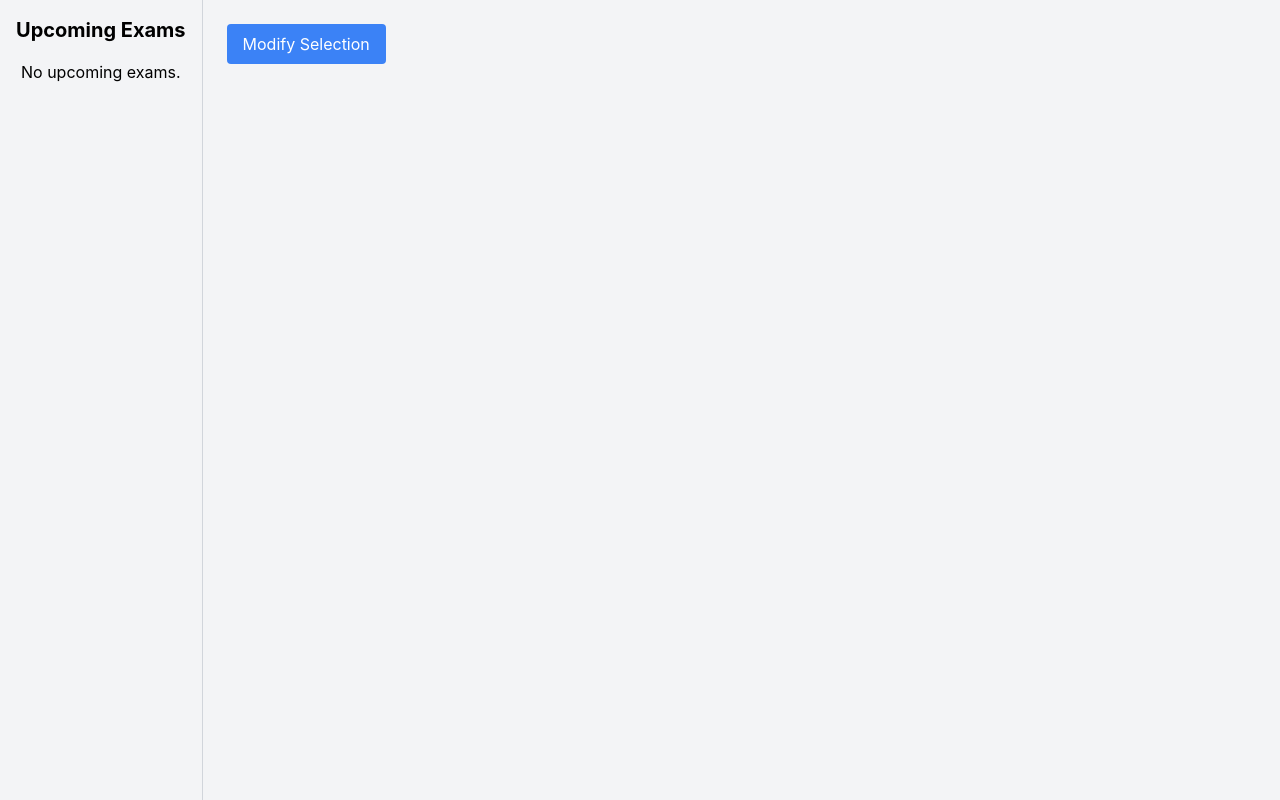
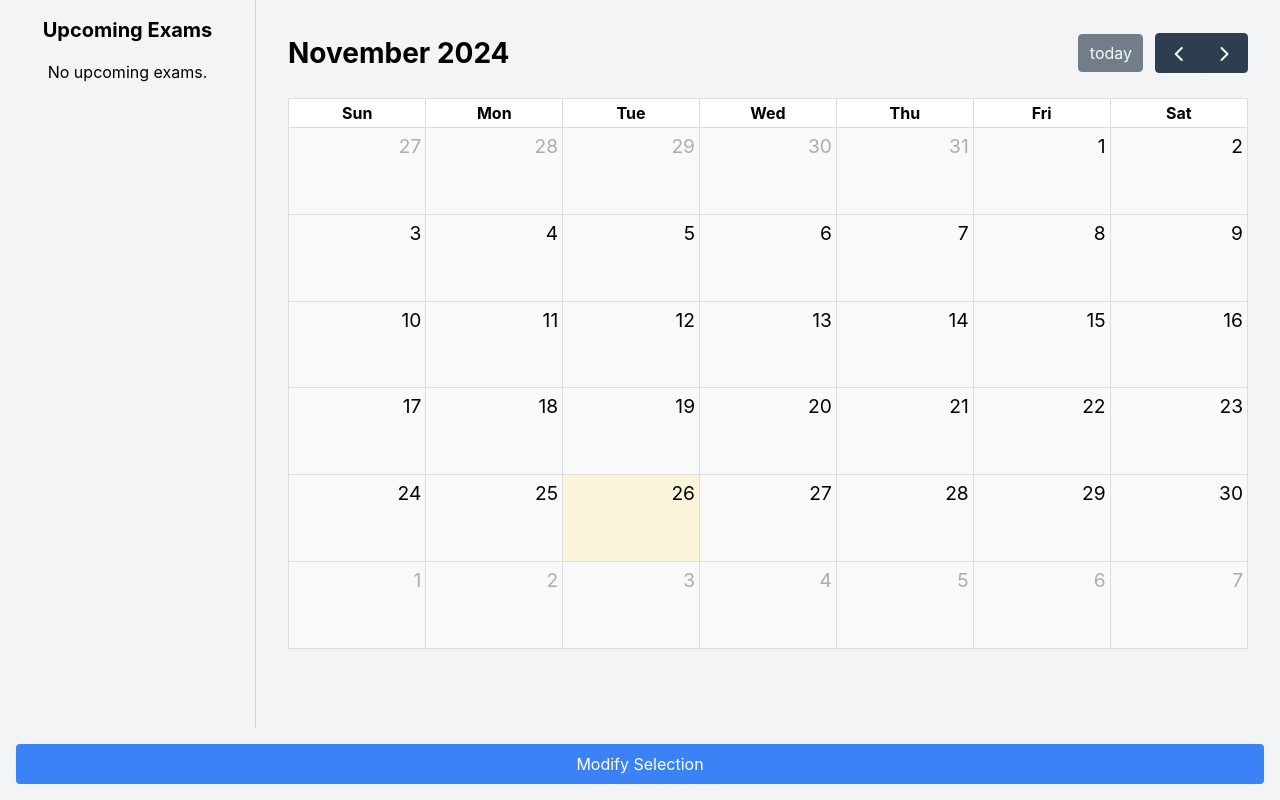
Before and after one commit to Er1cG1ao/Project-DSAC, a React (Create React App) app: page /calendar in a window 1280 px wide. Built offline with nearby package versions, Linux system fonts and the light colour scheme.

Commit message:
everything almost done

```diff
--- a/package.json
+++ b/package.json
@@ -3,6 +3,10 @@
   "version": "0.1.0",
   "private": true,
   "dependencies": {
+    "@fullcalendar/core": "^6.1.15",
+    "@fullcalendar/daygrid": "^6.1.15",
+    "@fullcalendar/interaction": "^6.1.15",
+    "@fullcalendar/react": "^6.1.15",
     "@testing-library/jest-dom": "^5.17.0",
     "@testing-library/react": "^13.4.0",
     "@testing-library/user-event": "^13.5.0",
--- a/src/App.js
+++ b/src/App.js
@@ -2,7 +2,7 @@ import React, { useState } from 'react';
 import { BrowserRouter as Router, Route, Routes, useLocation } from 'react-router-dom';
 import GradeSelector from './components/GradeSelector';
 import SubjectPage from './components/SubjectPage';
-import Calendar from './components/Calendar'; // Import Calendar component
+import Calendar from './components/Calendar';
 import './index.css';
 
 const Title = () => {
@@ -18,9 +18,14 @@ const Title = () => {
 
 const App = () => {
     const [grade, setGrade] = useState(null);
+    const [selectedCourses, setSelectedCourses] = useState([]);
 
     const handleGradeChange = (selectedGrade) => {
         setGrade(selectedGrade);
+    };
+
+    const handleCourseSelection = (courses) => {
+        setSelectedCourses(courses);
     };
 
     return (
@@ -28,9 +33,18 @@ const App = () => {
             <div className="flex flex-col items-center justify-center h-screen text-center bg-gray-100">
                 <Title />
                 <Routes>
-                    <Route path="/" element={<GradeSelector onChange={handleGradeChange} />} />
-                    <Route path="/subjects/:grade" element={<SubjectPage />} /> {/* Include grade in path */}
-                    <Route path="/calendar" element={<Calendar />} />
+                    <Route
+                        path="/"
+                        element={<GradeSelector onGradeChange={handleGradeChange} />}
+                    />
+                    <Route
+                        path="/subjects/:grade"
+                        element={<SubjectPage selectedCourses={selectedCourses} onCourseChange={handleCourseSelection} />}
+                    />
+                    <Route
+                        path="/calendar"
+                        element={<Calendar selectedCourses={selectedCourses} selectedGrade={grade} />}
+                    />
                 </Routes>
             </div>
         </Router>
--- /dev/null
+++ b/src/MyCalendar.css
@@ -0,0 +1,52 @@
+/* FullCalendar custom styles */
+
+/* Increase font size for event titles */
+.fc-event-title {
+    font-size: 0.7rem; /* Adjust the size as needed */
+    font-weight: bold;
+}
+
+/* Increase font size for calendar dates */
+.fc-daygrid-day-number {
+    font-size: 1.2rem; /* Adjust the size as needed */
+}
+
+/* Increase font size for the header (month/week/day titles) */
+.fc-toolbar-title {
+    font-size: 1.5rem; /* Adjust the size as needed */
+    font-weight: bold;
+}
+/* Change cursor on hover */
+.fc-daygrid-day:hover {
+    cursor: pointer; /* Pointer cursor for better UX */
+}
+/* Make events look bigger */
+.fc-event {
+    padding: 1px; /* Add padding around events */
+    font-size: 1.1rem; /* Adjust the font size for events */
+}
+
+/* Adjust the overall calendar cell size */
+.fc-daygrid-day {
+    min-height: 200px; /* Increase the day cell size */
+}
+
+/* Optional: Style the calendar background */
+.fc-view-harness {
+    background-color: #f9f9f9; /* Light gray background */
+}
+.fc{
+    max-height:90%;
+}
+
+/* Styles for CodeDay label */
+.codeday-label {
+    position: absolute; /* Position it absolutely within the cell */
+    top: 5px; /* Adjust as needed */
+    left: 5px; /* Adjust as needed */
+    background-color: rgba(255, 255, 255, 0.8); /* Slightly transparent background */
+    padding: 2px 4px; /* Padding around the label */
+    font-size: 0.8rem; /* Adjust font size */
+    border-radius: 3px; /* Rounded corners */
+    z-index: 10; /* Ensure it appears above other elements */
+}
--- a/src/components/Calendar.js
+++ b/src/components/Calendar.js
@@ -1,12 +1,10 @@
 import React, { useEffect, useState, useRef } from 'react';
-import { useLocation, useNavigate } from 'react-router-dom';
-import allData from '../data/G11AllData.json'; // Import the all data JSON
+import { useNavigate } from 'react-router-dom';
+import MyCalendar from './MyCalendar'; // Import the FullCalendar component
+import allData from '../data/G11AllData.json';
 
-const Calendar = () => {
-    const location = useLocation();
+const Calendar = ({ selectedCourses, selectedGrade }) => {
     const navigate = useNavigate();
-    const selectedCourses = location.state?.selectedCourses || [];
-    const selectedGrade = location.state?.grade; // Capture the selected grade
     const [exams, setExams] = useState([]);
     const [loading, setLoading] = useState(true);
     const [error, setError] = useState(null);
@@ -16,21 +14,18 @@ const Calendar = () => {
         const fetchExams = () => {
             let allExams = [];
             try {
-                // Loop through selected courses
                 selectedCourses.forEach(course => {
                     for (const subject in allData) {
                         const courseData = allData[subject]?.courses[course];
                         if (courseData) {
-                            // Include the course name in the exams
                             allExams = allExams.concat(courseData.assessments.map(assessment => ({
                                 ...assessment,
-                                course: course // Add the course name
+                                course: course
                             })));
                         }
                     }
                 });
 
-                // Sort exams by date
                 allExams.sort((a, b) => new Date(a.date) - new Date(b.date));
                 setExams(allExams);
             } catch (error) {
@@ -48,20 +43,11 @@ const Calendar = () => {
         }
     }, [selectedCourses]);
 
-    useEffect(() => {
-        if (boxRef.current) {
-            const longestLine = [...boxRef.current.children].reduce((maxWidth, current) => {
-                return Math.max(maxWidth, current.scrollWidth);
-            }, 0);
-            boxRef.current.style.width = `${longestLine}px`;
-        }
-    }, [exams]);
-
     const handleModifySelection = () => {
         if (selectedGrade) {
-            navigate(`/subjects/${selectedGrade}`, { state: { selectedCourses } }); // Use selectedGrade in the URL
+            navigate(`/subjects/${selectedGrade}`, { state: { selectedCourses } });
         } else {
-            console.error('Selected grade is undefined');
+            navigate('/');
         }
     };
 
@@ -74,19 +60,17 @@ const Calendar = () => {
     }
 
     return (
-        <div className="flex h-screen w-full" style={{ margin: 0, padding: 0 }}>
-            {/* Scrollable Box with Adaptive Width, aligned to the left */}
+        <div className="flex flex-col h-full">
+            <div className="flex flex-grow overflow-hidden">
                 <div
                     ref={boxRef}
-                className="overflow-y-auto border-r border-gray-300 h-screen"
+                    className="overflow-y-auto border-r border-gray-300 h-full w-1/5 p-4" // Adjusted to 1/5 width
                     style={{
                         whiteSpace: 'nowrap',
-                    padding: '1rem',
-                    margin: 0,
                         minWidth: 'fit-content'
                     }}
                 >
-                <h2 className="text-xl font-bold mb-4">Upcoming Exams</h2> {/* Moved into the box */}
+                    <h2 className="text-xl font-bold mb-4">Upcoming Exams</h2>
                     {exams.length === 0 ? (
                         <p>No upcoming exams.</p>
                     ) : (
@@ -98,11 +82,18 @@ const Calendar = () => {
                     )}
                 </div>
 
-            {/* Main Content */}
-            <div className="flex-1 p-6">
+                <div className="flex-1 p-8 overflow-auto w-4/5"> {/* Adjusted to 4/5 width */}
+                    <MyCalendar events={exams.map(exam => ({
+                        title: exam.course+" "+exam.description,
+                        date: exam.date,
+                    }))} />
+                </div>
+            </div>
+
+            <div className="p-4">
                 <button
                     onClick={handleModifySelection}
-                    className="block mb-4 px-4 py-2 bg-blue-500 text-white rounded hover:bg-blue-600"
+                    className="w-full px-4 py-2 bg-blue-500 text-white rounded hover:bg-blue-600"
                 >
                     Modify Selection
                 </button>
--- a/src/components/GradeSelector.js
+++ b/src/components/GradeSelector.js
@@ -1,12 +1,24 @@
-import React, { useState } from 'react';
-import { useNavigate } from 'react-router-dom';
+import React, { useEffect, useState } from 'react';
+import { useNavigate, useLocation } from 'react-router-dom';
 
-const GradeSelector = () => {
+const GradeSelector = ({ onGradeChange }) => {
     const navigate = useNavigate();
+    const location = useLocation();
     const [personalKey, setPersonalKey] = useState('');
+    const [selectedGrade, setSelectedGrade] = useState(location.state?.selectedGrade || '');
+    const [selectedCourses, setSelectedCourses] = useState(location.state?.selectedCourses || []);
 
-    const handleGradeSelect = (selectedGrade) => {
-        navigate(`/subjects/${selectedGrade}`); // Navigate to the specific subjects page
+    useEffect(() => {
+        if (location.state) {
+            setSelectedGrade(location.state.selectedGrade || '');
+            setSelectedCourses(location.state.selectedCourses || []);
+        }
+    }, [location.state]);
+
+    const handleGradeSelect = (grade) => {
+        setSelectedGrade(grade);
+        onGradeChange(grade); // Update the grade in App.js
+        navigate(`/subjects/${grade}`);
     };
 
     const handleKeyInput = () => {
@@ -14,9 +26,10 @@ const GradeSelector = () => {
         if (parts.length === 7) {
             const grade = parts[0];
             const courses = parts.slice(1);
-
-            // Navigate to the calendar with the selected courses
-            navigate('/calendar', { state: { selectedCourses: courses } });
+            setSelectedGrade(grade);
+            setSelectedCourses(courses);
+            onGradeChange(grade); // Update the grade in App.js
+            navigate('/calendar', { state: { selectedCourses: courses, selectedGrade: grade } });
         } else {
             alert('Invalid key format. Please use the format: Grade level;Chinese course;English Course;Math course;Humanities course;Science course;Art course');
         }
@@ -25,7 +38,7 @@ const GradeSelector = () => {
     return (
         <div className="flex flex-col items-center">
             <img src="assets/kslogo.png" alt="Keystone Logo" className="w-40 mb-6" />
-            <h2 className="text-xl font-semibold mb-4">Select Your Grade</h2> {/* Added mb-4 for more space */}
+            <h2 className="text-xl font-semibold mb-4">Select Your Grade</h2>
             <div className="flex justify-center space-x-4 mb-4">
                 <button
                     className="px-4 py-2 bg-blue-500 text-white rounded hover:bg-blue-600"
--- /dev/null
+++ b/src/components/MyCalendar.js
@@ -0,0 +1,52 @@
+// src/components/MyCalendar.js
+import React from 'react';
+import FullCalendar from '@fullcalendar/react';
+import dayGridPlugin from '@fullcalendar/daygrid';
+import interactionPlugin from '@fullcalendar/interaction';
+import '../MyCalendar.css'; // Import custom styles
+
+const MyCalendar = ({ events }) => {
+    const handleDateClick = (arg) => {
+        alert(`Date clicked: ${arg.dateStr}`);
+    };
+
+    const handleEventClick = (clickInfo) => {
+        alert(`Event: ${clickInfo.event.title}`);
+    };
+
+    // Define CodeDays for each date
+    const codeDays = {
+        '2024-11-24': 'E',
+        '2024-11-25': 'F',
+        '2024-11-26': 'G',
+        '2024-11-27': 'H',
+        // Add more dates as needed
+    };
+
+    const dayCellDidMount = (info) => {
+        console.log(`Day cell mounted: ${info.dateStr}`); // Debugging line
+        const codeDayLabel = document.createElement('div');
+        const codeDay = codeDays[info.dateStr] || ''; // Get CodeDay for the specific date
+        if (codeDay) {
+            codeDayLabel.innerText = codeDay; // Set the label text
+            codeDayLabel.classList.add('codeday-label'); // Add a class for styling
+            info.el.prepend(codeDayLabel); // Append the label to the day cell
+        }
+    };
+
+    return (
+        <FullCalendar
+            plugins={[dayGridPlugin, interactionPlugin]}
+            initialView="dayGridMonth"
+            events={events}
+            dateClick={handleDateClick}
+            eventClick={handleEventClick}
+            height="auto"
+            dayCellDidMount={dayCellDidMount} // Ensure it's included
+            eventDisplay="block" // Optional: Force events to appear as blocks
+            expandRows={true}
+        />
+    );
+};
+
+export default MyCalendar;
--- a/src/components/SubjectPage.js
+++ b/src/components/SubjectPage.js
@@ -1,6 +1,6 @@
 import React, { useState, useEffect } from 'react';
 import { useNavigate, useParams } from 'react-router-dom';
-import allData from '../data/G11AllData.json'; // Adjust based on your actual path
+import allData from '../data/G11AllData.json';
 
 const Notification = ({ message, visible }) => {
     return (
@@ -10,39 +10,38 @@ const Notification = ({ message, visible }) => {
     );
 };
 
-const SubjectPage = () => {
+const SubjectPage = ({ selectedCourses, onCourseChange }) => {
     const navigate = useNavigate();
-    const { grade } = useParams(); // Get grade from URL params
-    const [selectedCourses, setSelectedCourses] = useState({});
+    const { grade } = useParams();
+    const [courses, setCourses] = useState({});
     const [subjects, setSubjects] = useState(Object.keys(allData));
     const [personalKey, setPersonalKey] = useState('');
     const [notificationVisible, setNotificationVisible] = useState(false);
 
     useEffect(() => {
-        // Initialize selectedCourses based on subjects
         const initialCourses = {};
         subjects.forEach(subject => {
-            initialCourses[subject] = ''; // Set initial value to an empty string
+            initialCourses[subject] = selectedCourses[subject] || ''; // Load from props
         });
-        setSelectedCourses(initialCourses);
-    }, [subjects]);
+        setCourses(initialCourses);
+    }, [subjects, selectedCourses]);
 
     const handleCourseSelection = (subject, course) => {
-        setSelectedCourses(prev => ({
+        setCourses(prev => ({
             ...prev,
             [subject]: course
         }));
-        generatePersonalKey({ ...selectedCourses, [subject]: course });
+        generatePersonalKey({ ...courses, [subject]: course });
     };
 
     const generatePersonalKey = (courses) => {
-        const keyParts = [grade]; // Start with the grade
+        const keyParts = [grade];
         subjects.forEach(subject => {
             if (courses[subject]) {
-                keyParts.push(courses[subject]); // Add only if a course is selected
+                keyParts.push(courses[subject]);
             }
         });
-        setPersonalKey(keyParts.join(';')); // Join with semicolon
+        setPersonalKey(keyParts.join(';'));
     };
 
     const handleCopyKey = () => {
@@ -51,17 +50,18 @@ const SubjectPage = () => {
                 setNotificationVisible(true);
                 setTimeout(() => {
                     setNotificationVisible(false);
-                }, 1000); // Hide after 1 second
+                }, 1000);
             })
             .catch(err => console.error('Failed to copy: ', err));
     };
 
     const handleSubmit = () => {
-        const coursesToSend = Object.values(selectedCourses).filter(course => course !== '');
+        const coursesToSend = Object.values(courses).filter(course => course !== '');
         if (coursesToSend.length > 0) {
-            navigate('/calendar', { state: { selectedCourses: coursesToSend, grade } }); // Pass the grade
+            onCourseChange(coursesToSend);
+            navigate('/calendar', { state: { grade } });
         } else {
-            alert('Please select at least one course before confirming your selection.'); // Alert if no course is selected
+            alert('Please select at least one course before confirming your selection.');
         }
     };
 
@@ -73,7 +73,7 @@ const SubjectPage = () => {
                     <div key={subject} className="mb-4 p-4 border rounded shadow">
                         <h2 className="text-2xl font-semibold">{subject}</h2>
                         <select
-                            value={selectedCourses[subject]}
+                            value={courses[subject]}
                             onChange={(e) => handleCourseSelection(subject, e.target.value)}
                             className="mt-2 p-2 border rounded w-full"
                         >
@@ -87,7 +87,6 @@ const SubjectPage = () => {
                     </div>
                 ))}
             </div>
-            {/* Personal Key Display Box */}
             <div className="mb-4 p-4 border rounded bg-gray-100 flex flex-col items-center justify-center">
                 <h3 className="font-semibold text-center">Your Personal Key:</h3>
                 <p className="text-lg text-center">{personalKey}</p>
```
Also changed, not shown: 1 other file (tests, documents, lock files or other folders). Lines whose indentation alone changed are shown as unchanged.
